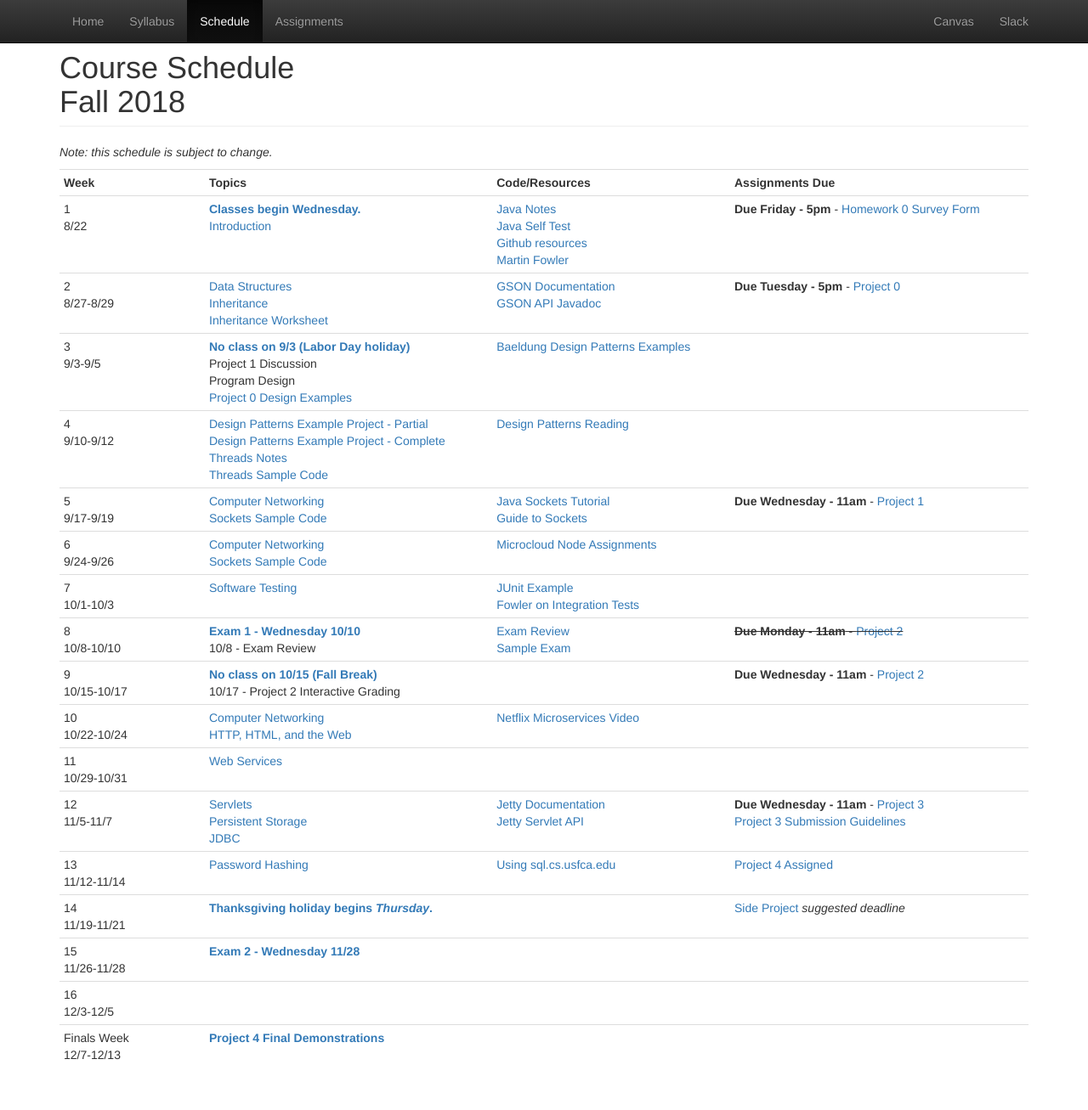
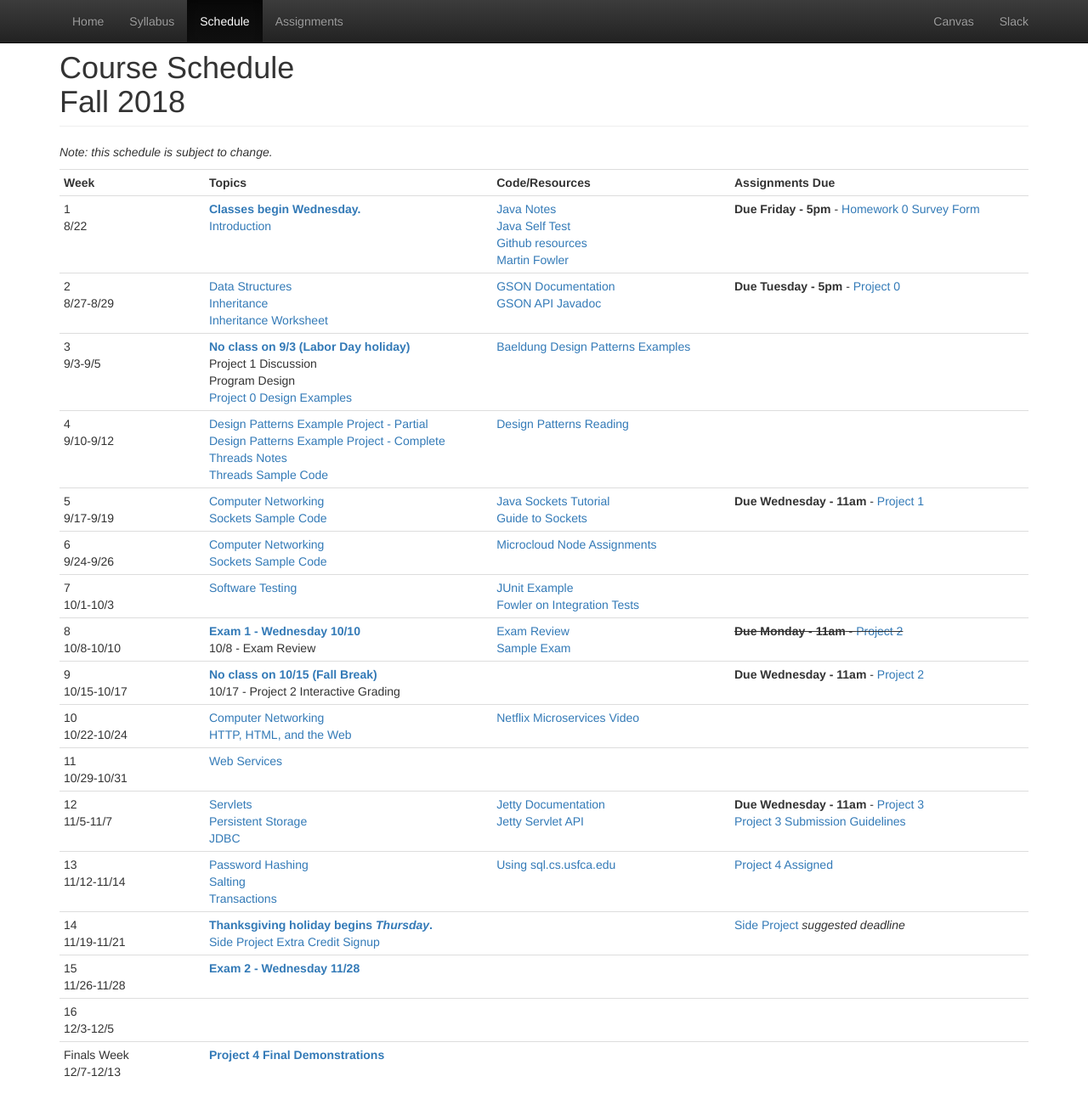
Before and after one commit to CS601-F18/cs601-f18.github.io, a Jekyll site: the page built from schedule.html, in a window 1280 px wide and 1317 px high. Shown: the top 1307 px of the window at 85% size. Built offline with Jekyll 4.4.1, drawn with Linux system fonts in a browser that asks for light colours.

Commit message:
adding notes

```diff
--- a/schedule.html
+++ b/schedule.html
@@ -180,6 +180,8 @@ title: Schedule
 			<td>13<br/>11/12-11/14</td>
 			<td>
 				<a href="https://www.baeldung.com/java-password-hashing">Password Hashing</a><br/>
+				<a href="https://auth0.com/blog/adding-salt-to-hashing-a-better-way-to-store-passwords/">Salting</a><br/>
+				<a href="https://docs.google.com/presentation/d/1HVV2VoRKF7OKOuX-zuM8Pbrtv6XKQgK9qZW7_g-T9gk/edit#slide=id.p4">Transactions</a><br/>
 			</td>
 			<td>
 				<a href="https://github.com/srollins/software-dev-materials/blob/master/notes/usf_guides/mysql.md">Using sql.cs.usfca.edu</a><br/>
@@ -191,7 +193,7 @@ title: Schedule
 		<tr>
 			<td>14<br/>11/19-11/21</td>
 			<td>
-				<strong><span class="text-primary">Thanksgiving holiday begins <i>Thursday</i>.</strong><br/>
+				<strong><span class="text-primary">Thanksgiving holiday begins <i>Thursday</i>.</strong><br/>		<a href="https://goo.gl/forms/8wkjxpG9swib7uZq2">Side Project Extra Credit Signup</a><br/>
 			</td>
 			<td>
 			</td>
```
